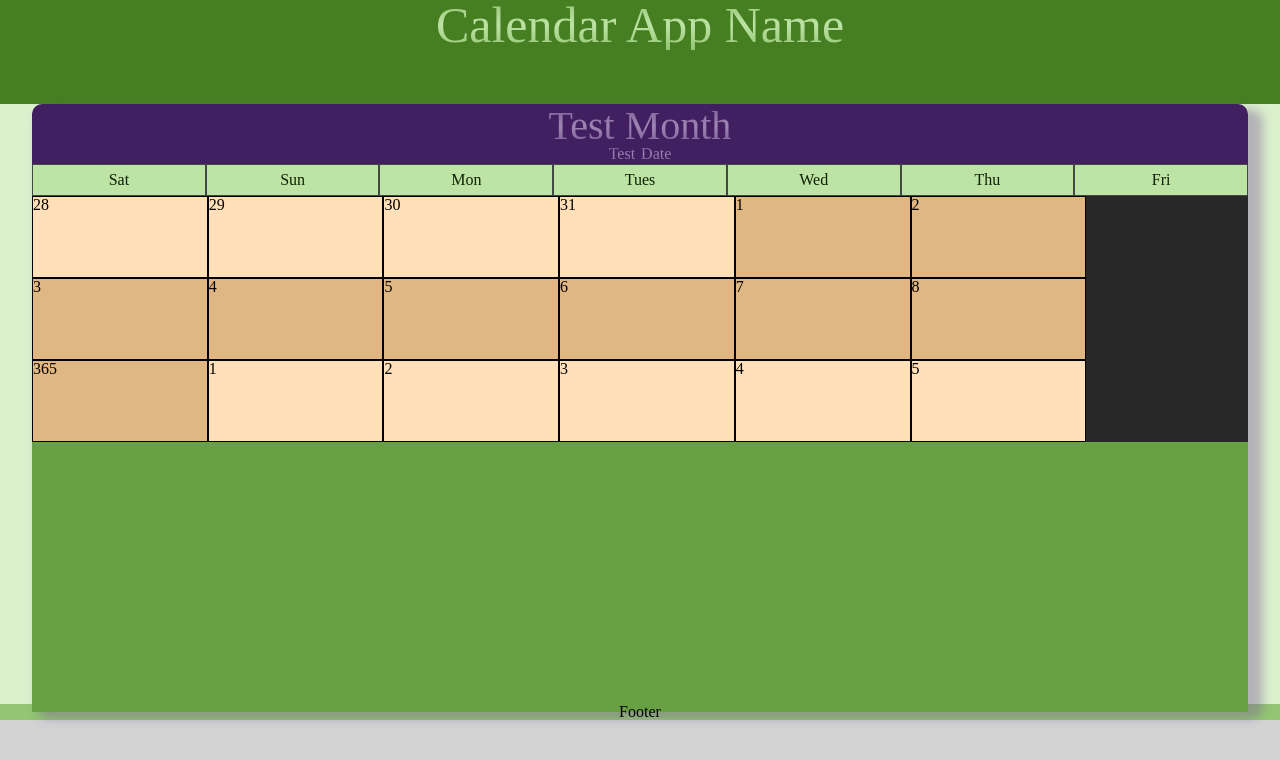
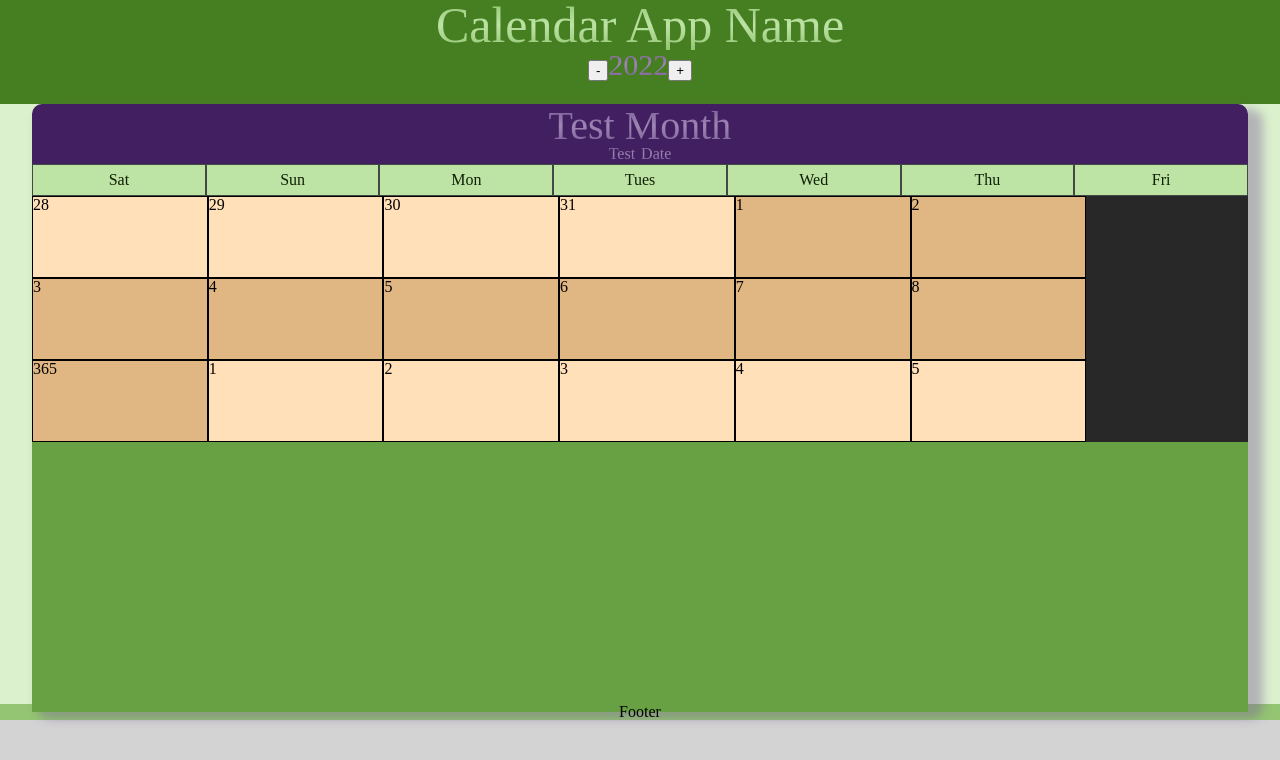
Before and after one commit to leonardmoses/ct-eyeCare-calendar-1.1, a React (Create React App) app: page / in a window 1280 px wide. Shown: the top 760 px of the page. Built offline with nearby package versions, Linux system fonts and the light colour scheme.

Commit message:
Created component for year count. Passed year state component as prop into App.js

```diff
--- a/src/App.js
+++ b/src/App.js
@@ -4,13 +4,11 @@ import Layout from './components/common/Layout';
 function App() {
 
 
-
-
-
   return (
 
     <Layout>
       <div className="App">
+
 
         <div className="calContainer">
 
--- /dev/null
+++ b/src/components/JS/Year.js
@@ -0,0 +1,57 @@
+import React, { useState} from "react";
+
+
+const Year = () => {
+
+// #region State Direct 1
+    // //Creating the State. Direct Input Method. Runs everytime so not good if intial state is a complex computation.
+    // const [year, setYear] = useState(2022, console.log(`Run State`))
+// #endregion State1
+
+// #region State Function 1
+    // //Creating the State. Function Method 1
+    // const [year, setYear] = useState(() =>{
+    //     console.log(`Run useState function for year.`)
+    //     return 2022
+    // })
+// #endregion State Function 1
+
+// #region State Function 2
+    //Creating the State. Function Method 2
+    function countInitialYear() {
+        console.log(`Run useState function for year.`)
+        return 2022
+    }
+
+    const [year, setYear] = useState(()=> countInitialYear())
+// #endregion State Function 2
+
+// #region Decrease Count: Bad Method
+    // //Decrease Count: This method works but not a good method
+    // function decrementCount() {
+    //     setCount( count -1 )
+    // }
+// #endregion Decrease Count: Bad Method
+
+    // Decreases Count: This is a function version and a better method.
+    function decreaseYear() {
+        setYear( prevYear => prevYear -1 )
+        console.log(`Decreased by 1.`)
+    }
+
+    function increaseYear() {
+        setYear( prevYear => prevYear +1 )
+        console.log(`Increased by 1.`)
+    }
+
+    return (
+        <div>
+            <button onClick={decreaseYear}>-</button>
+                <span>{year}</span>
+            <button onClick={increaseYear}>+</button>
+        </div>
+
+     );
+}
+
+export default Year;
--- a/src/components/common/Header.js
+++ b/src/components/common/Header.js
@@ -1,11 +1,13 @@
-
+import Year from "../JS/Year";
 
 const Header = () => {
     return (
         <div className='Header'>
 
             <div><h1>Calendar App Name</h1></div>
-
+            <div className="year">
+                <Year/>
+            </div>
 
         </div>
      );
--- a/src/components/common/Layout.scss
+++ b/src/components/common/Layout.scss
@@ -16,6 +16,17 @@ body {
         // display: flex;
         // justify-content: center;
         // align-items: center;
+
+        .year {
+            // background-color: blue;
+            display: flex;
+            justify-content: center;
+            // align-items: center;
+            span {
+                @include Titleh2;
+                font-size: 30px;
+            }
+        }
 
         .topHeaderContent {
             // background-color: $primary5;
--- a/src/styles/Type.scss
+++ b/src/styles/Type.scss
@@ -1,5 +1,5 @@
 // @import url('https://fonts.googleapis.com');
-@import url('https://fonts.gstatic.com');
+// @import url('https://fonts.gstatic.com');
 @import url('https://fonts.googleapis.com/css2?family=Rokkitt:wght@100;200;300;400;500;600;700;800;900&display=swap');
 
 
```
Also changed, not shown: src/components/JS/LeapYearCheck.js (added), src/components/JS/SetDate.js (added).
